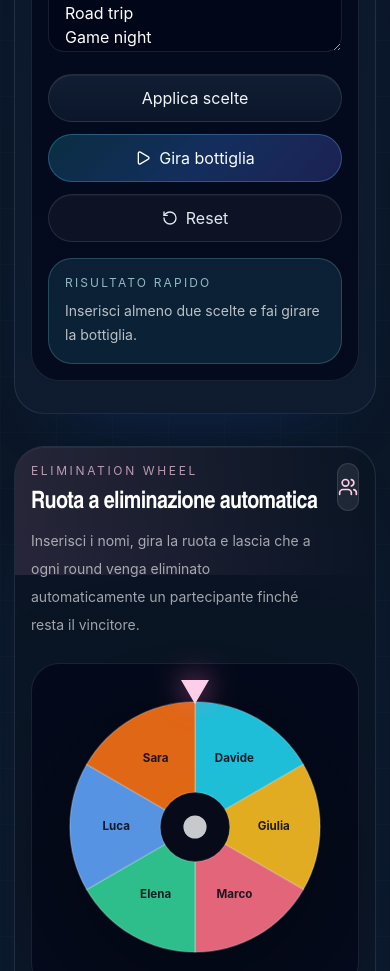
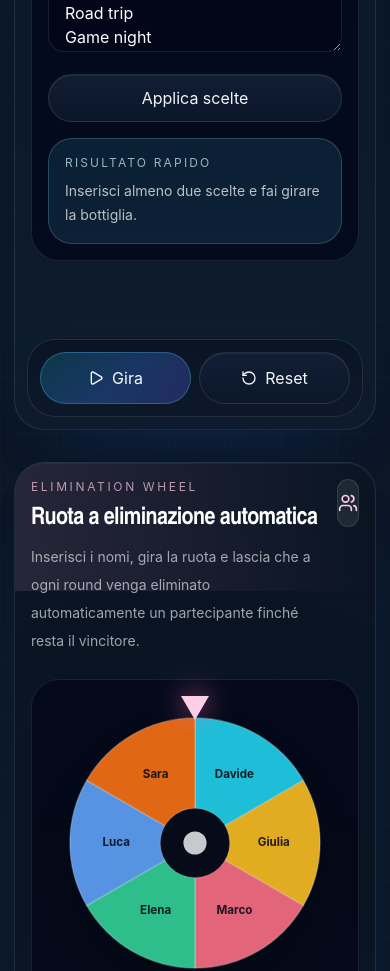
Before and after one commit to Pdor98/the-choiser, a Next.js app: page /games in a window 390 px wide. Shown: the part 2760-3731 px from the top of the page. Built offline with nearby package versions, Linux system fonts and the light colour scheme.

Commit message:
Keep tool results close to actions on mobile

```diff
--- a/src/features/games/bottle-spin.tsx
+++ b/src/features/games/bottle-spin.tsx
@@ -65,7 +65,7 @@ export function BottleSpinGame() {
   return (
     <Card className="relative overflow-hidden p-4 sm:p-6 lg:p-7">
       <div className="pointer-events-none absolute inset-x-0 top-0 h-32 bg-gradient-to-r from-cyan-300/14 to-transparent" />
-      <div className="relative space-y-6">
+      <div className="relative space-y-6 pb-28 lg:pb-0">
         <div className="flex items-start justify-between gap-4">
           <div className="space-y-2">
             <p className="text-xs uppercase tracking-[0.22em] text-cyan-200/70">
@@ -174,7 +174,7 @@ export function BottleSpinGame() {
                   icon={<Play className="size-4" />}
                   onClick={spinBottle}
                   disabled={isSpinning}
-                  className="w-full"
+                  className="hidden w-full lg:inline-flex"
                 >
                   Gira bottiglia
                 </Button>
@@ -183,7 +183,7 @@ export function BottleSpinGame() {
                   variant="ghost"
                   icon={<RotateCcw className="size-4" />}
                   onClick={resetBoard}
-                  className="w-full"
+                  className="hidden w-full lg:inline-flex"
                 >
                   Reset
                 </Button>
@@ -235,6 +235,31 @@ export function BottleSpinGame() {
             </div>
           </div>
         </div>
+
+        <div className="fixed inset-x-3 bottom-3 z-30 lg:hidden">
+          <div className="rounded-[28px] border border-white/10 bg-[linear-gradient(180deg,rgba(10,20,35,0.96),rgba(13,24,42,0.94))] p-3 shadow-[0_26px_70px_-38px_rgba(15,23,42,0.78)] backdrop-blur-xl">
+            <div className="grid grid-cols-2 gap-2">
+              <Button
+                type="button"
+                icon={<Play className="size-4" />}
+                onClick={spinBottle}
+                disabled={isSpinning}
+                className="min-h-[3.2rem] w-full justify-center"
+              >
+                Gira
+              </Button>
+              <Button
+                type="button"
+                variant="secondary"
+                icon={<RotateCcw className="size-4" />}
+                onClick={resetBoard}
+                className="min-h-[3.2rem] w-full justify-center"
+              >
+                Reset
+              </Button>
+            </div>
+          </div>
+        </div>
       </div>
     </Card>
   );
--- a/src/features/games/dice-arena.tsx
+++ b/src/features/games/dice-arena.tsx
@@ -84,7 +84,7 @@ export function DiceArenaGame() {
   return (
     <Card className="relative overflow-hidden p-4 sm:p-6 lg:p-7">
       <div className="pointer-events-none absolute inset-x-0 top-0 h-32 bg-gradient-to-r from-emerald-300/14 to-transparent" />
-      <div className="relative space-y-6">
+      <div className="relative space-y-6 pb-28 lg:pb-0">
         <div className="flex items-start justify-between gap-4">
           <div className="space-y-2">
             <p className="text-xs uppercase tracking-[0.22em] text-emerald-200/70">
@@ -189,7 +189,7 @@ export function DiceArenaGame() {
                 </div>
               </div>
 
-              <div className="mt-5 grid gap-3 sm:grid-cols-2 xl:grid-cols-1">
+              <div className="mt-5 hidden gap-3 lg:grid xl:grid-cols-1">
                 <Button
                   type="button"
                   icon={<Play className="size-4" />}
@@ -264,6 +264,31 @@ export function DiceArenaGame() {
             </div>
           </div>
         </div>
+
+        <div className="fixed inset-x-3 bottom-3 z-30 lg:hidden">
+          <div className="rounded-[28px] border border-white/10 bg-[linear-gradient(180deg,rgba(10,20,35,0.96),rgba(13,24,42,0.94))] p-3 shadow-[0_26px_70px_-38px_rgba(15,23,42,0.78)] backdrop-blur-xl">
+            <div className="grid grid-cols-2 gap-2">
+              <Button
+                type="button"
+                icon={<Play className="size-4" />}
+                onClick={rollDice}
+                disabled={isRolling}
+                className="min-h-[3.2rem] w-full justify-center"
+              >
+                Lancia
+              </Button>
+              <Button
+                type="button"
+                variant="secondary"
+                icon={<RotateCcw className="size-4" />}
+                onClick={resetHistory}
+                className="min-h-[3.2rem] w-full justify-center"
+              >
+                Reset
+              </Button>
+            </div>
+          </div>
+        </div>
       </div>
     </Card>
   );
--- a/src/features/games/elimination-wheel.tsx
+++ b/src/features/games/elimination-wheel.tsx
@@ -86,7 +86,7 @@ export function EliminationWheelGame() {
   return (
     <Card className="relative overflow-hidden p-4 sm:p-6 lg:p-7">
       <div className="pointer-events-none absolute inset-x-0 top-0 h-32 bg-gradient-to-r from-pink-300/12 to-transparent" />
-      <div className="relative space-y-6">
+      <div className="relative space-y-6 pb-28 lg:pb-0">
         <div className="flex items-start justify-between gap-4">
           <div className="space-y-2">
             <p className="text-xs uppercase tracking-[0.22em] text-pink-200/70">
@@ -235,7 +235,7 @@ export function EliminationWheelGame() {
                   icon={<Play className="size-4" />}
                   onClick={spinWheel}
                   disabled={isSpinning || activeNames.length <= 1}
-                  className="w-full"
+                  className="hidden w-full lg:inline-flex"
                 >
                   Gira la ruota
                 </Button>
@@ -244,7 +244,7 @@ export function EliminationWheelGame() {
                   variant="ghost"
                   icon={<RotateCcw className="size-4" />}
                   onClick={resetWheel}
-                  className="w-full"
+                  className="hidden w-full lg:inline-flex"
                 >
                   Reset
                 </Button>
@@ -324,6 +324,31 @@ export function EliminationWheelGame() {
             </div>
           </div>
         </div>
+
+        <div className="fixed inset-x-3 bottom-3 z-30 lg:hidden">
+          <div className="rounded-[28px] border border-white/10 bg-[linear-gradient(180deg,rgba(10,20,35,0.96),rgba(13,24,42,0.94))] p-3 shadow-[0_26px_70px_-38px_rgba(15,23,42,0.78)] backdrop-blur-xl">
+            <div className="grid grid-cols-2 gap-2">
+              <Button
+                type="button"
+                icon={<Play className="size-4" />}
+                onClick={spinWheel}
+                disabled={isSpinning || activeNames.length <= 1}
+                className="min-h-[3.2rem] w-full justify-center"
+              >
+                Gira
+              </Button>
+              <Button
+                type="button"
+                variant="secondary"
+                icon={<RotateCcw className="size-4" />}
+                onClick={resetWheel}
+                className="min-h-[3.2rem] w-full justify-center"
+              >
+                Reset
+              </Button>
+            </div>
+          </div>
+        </div>
       </div>
     </Card>
   );
--- a/src/features/tools/timer-tool.tsx
+++ b/src/features/tools/timer-tool.tsx
@@ -410,7 +410,7 @@ export function TimerTool() {
   return (
     <Card className="relative overflow-hidden border-white/8 bg-[linear-gradient(180deg,rgba(10,20,35,0.96),rgba(14,28,48,0.92))] p-5 sm:p-7">
       <div className="pointer-events-none absolute inset-x-0 top-0 h-32 bg-gradient-to-r from-cyan-300/16 via-indigo-300/8 to-transparent" />
-      <div className="relative grid gap-6 xl:grid-cols-[320px_minmax(0,1fr)] xl:items-start xl:gap-8">
+      <div className="relative grid gap-6 pb-28 xl:grid-cols-[320px_minmax(0,1fr)] xl:items-start xl:gap-8 xl:pb-0">
         <div className="space-y-5">
           <div className="flex items-center justify-between">
             <div className="rounded-2xl border border-cyan-300/16 bg-white/6 p-3 text-cyan-200">
@@ -497,7 +497,7 @@ export function TimerTool() {
             />
           )}
 
-          <div className="grid gap-3 sm:grid-cols-3">
+          <div className="hidden gap-3 lg:grid lg:grid-cols-3">
             <Button
               icon={<Play className="size-4" />}
               onClick={startTimer}
@@ -571,6 +571,38 @@ export function TimerTool() {
           </AnimatePresence>
         </div>
       </div>
+
+      <div className="fixed inset-x-3 bottom-3 z-30 lg:hidden">
+        <div className="rounded-[28px] border border-white/10 bg-[linear-gradient(180deg,rgba(10,20,35,0.96),rgba(13,24,42,0.94))] p-3 shadow-[0_26px_70px_-38px_rgba(15,23,42,0.78)] backdrop-blur-xl">
+          <div className="grid grid-cols-3 gap-2">
+            <Button
+              icon={<Play className="size-4" />}
+              onClick={startTimer}
+              disabled={isRunning}
+              className="min-h-[3.2rem] w-full justify-center px-2 text-[13px]"
+            >
+              Start
+            </Button>
+            <Button
+              variant="secondary"
+              icon={<Pause className="size-4" />}
+              onClick={pauseTimer}
+              disabled={!isRunning}
+              className="min-h-[3.2rem] w-full justify-center px-2 text-[13px]"
+            >
+              Pause
+            </Button>
+            <Button
+              variant="secondary"
+              icon={<RotateCcw className="size-4" />}
+              onClick={resetTimer}
+              className="min-h-[3.2rem] w-full justify-center px-2 text-[13px]"
+            >
+              Reset
+            </Button>
+          </div>
+        </div>
+      </div>
     </Card>
   );
 }
```
Also changed, not shown: 50 other files (tests, documents, lock files or other folders).
